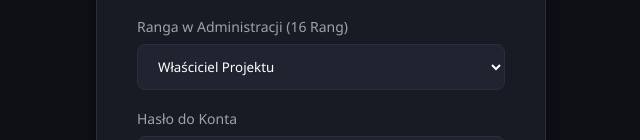
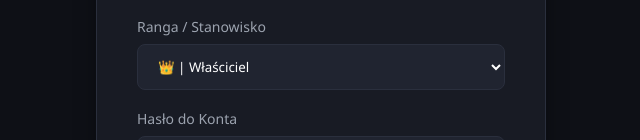
Before and after one commit to Zaku934/panel-jezowe-rp, a plain HTML site: page index.html in a window 1280 px wide. Both pictures are taken after a click on the button "Rejestracja". Shown: the part 445-585 px from the top of the page, without its empty margins (319-959 px from the left). Drawn offline with Linux system fonts and the light colour scheme.

Commit message:
update strony

```diff
--- a/index.html
+++ b/index.html
@@ -287,7 +287,7 @@
                 <button type="submit" class="btn">Zaloguj się</button>
             </form>
 
-            <!-- FORMULARZ REJESTRACJI (16 RANG) -->
+            <!-- FORMULARZ REJESTRACJI Z DOKŁADNIE TWOIMI RANGAMI -->
             <form id="registerForm" class="hidden" onsubmit="handleRegister(event)">
                 <div class="form-group">
                     <label>Nick (z Discorda / RP)</label>
@@ -298,30 +298,23 @@
                     <input type="text" id="regDiscordId" class="form-control" placeholder="18-cyfrowe ID" required>
                 </div>
                 <div class="form-group">
-                    <label>Ranga w Administracji (16 Rang)</label>
+                    <label>Ranga / Stanowisko</label>
                     <select id="regRole" class="form-control" required>
-                        <optgroup label="Zarząd & Główna Administracja">
-                            <option value="Właściciel Projektu">Właściciel Projektu</option>
-                            <option value="Współwłaściciel">Współwłaściciel</option>
-                            <option value="Head Developer">Head Developer</option>
-                            <option value="Developer">Developer</option>
-                            <option value="Head Admin (HA)">Head Admin (HA)</option>
-                            <option value="Vice Head Admin (VHA)">Vice Head Admin (VHA)</option>
-                        </optgroup>
-                        <optgroup label="Główni Opiekunowie">
-                            <option value="Opiekun Administracji">Opiekun Administracji</option>
-                            <option value="Opiekun Frakcji">Opiekun Frakcji</option>
-                            <option value="Opiekun Biznesów">Opiekun Biznesów</option>
-                        </optgroup>
-                        <optgroup label="Zespół Administracyjny">
-                            <option value="Senior Admin (SA)">Senior Admin (SA)</option>
-                            <option value="Administrator (A)">Administrator (A)</option>
-                            <option value="Junior Admin (JA)">Junior Admin (JA)</option>
-                            <option value="Moderator (Mod)">Moderator (Mod)</option>
-                            <option value="Junior Moderator (JMod)">Junior Moderator (JMod)</option>
-                            <option value="Helper (H)">Helper (H)</option>
-                            <option value="Trial Helper (TH)">Trial Helper (TH)</option>
-                        </optgroup>
+                        <option value="👑 | Właściciel">👑 | Właściciel</option>
+                        <option value="👑 | Współwłaściciel">👑 | Współwłaściciel</option>
+                        <option value="👥 | Zarząd Serwera">👥 | Zarząd Serwera</option>
+                        <option value="🛠️ | Head Administrator">🛠️ | Head Administrator</option>
+                        <option value="🛠️ | St. Administrator">🛠️ | St. Administrator</option>
+                        <option value="🛠️ | Administrator">🛠️ | Administrator</option>
+                        <option value="🛠️ | Jr. Administrator">🛠️ | Jr. Administrator</option>
+                        <option value="🔨 | Head Moderator">🔨 | Head Moderator</option>
+                        <option value="🔨 | St. Moderator">🔨 | St. Moderator</option>
+                        <option value="🔨 | Moderator">🔨 | Moderator</option>
+                        <option value="🔨 | Jr. Moderator">🔨 | Jr. Moderator</option>
+                        <option value="👀 | Head Support">👀 | Head Support</option>
+                        <option value="👀 | St. Support">👀 | St. Support</option>
+                        <option value="👀 | Support">👀 | Support</option>
+                        <option value="👀 | Jr. Support">👀 | Jr. Support</option>
                     </select>
                 </div>
                 <div class="form-group">
```
